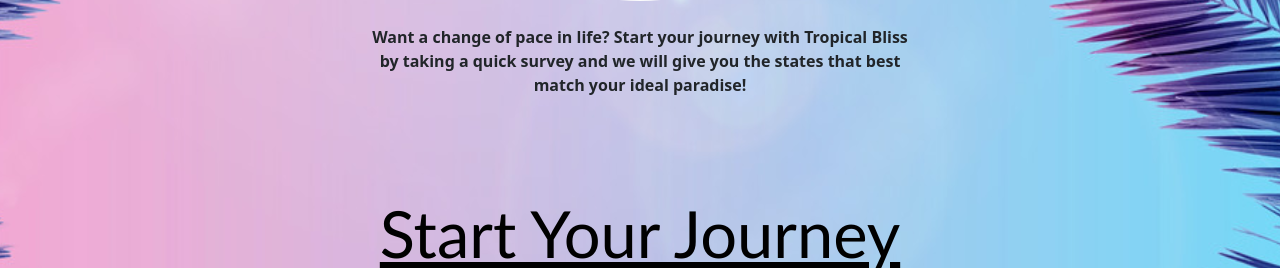
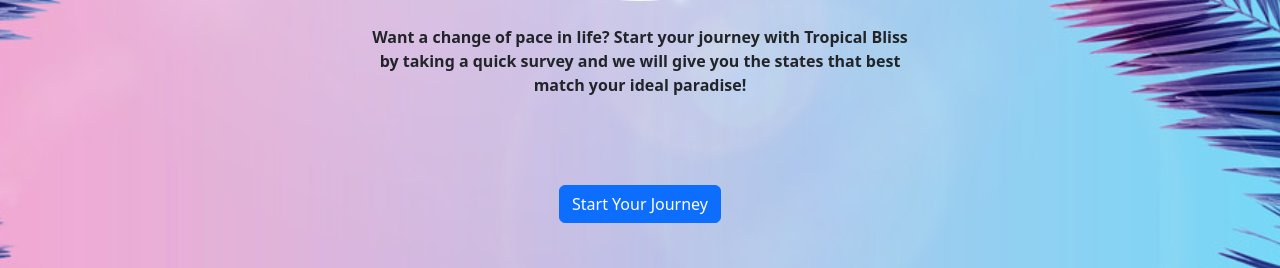
Before and after one commit to cbonesteel/tropical-bliss, a Flask app: page / in a window 1280 px wide. Shown: the part 462-730 px from the top of the page. Run offline with Flask 2, Linux system fonts and the light colour scheme.

Commit message:
final update

```diff
--- a/templates/index.html
+++ b/templates/index.html
@@ -24,7 +24,7 @@
     </div>
 
     <div class="container text-center">
-        <a href="/survey" class="submitbutton" style="background-color: transparent">Start Your Journey</a>
+        <a href="/survey" class="btn btn-primary">Start Your Journey</a>
     </div>
 </div>
 {% endblock %}
--- a/templates/survey.html
+++ b/templates/survey.html
@@ -40,6 +40,7 @@
                   </label>
 
                 </div>
+                <br>
                 <br>
         </div>
       </div>
```
